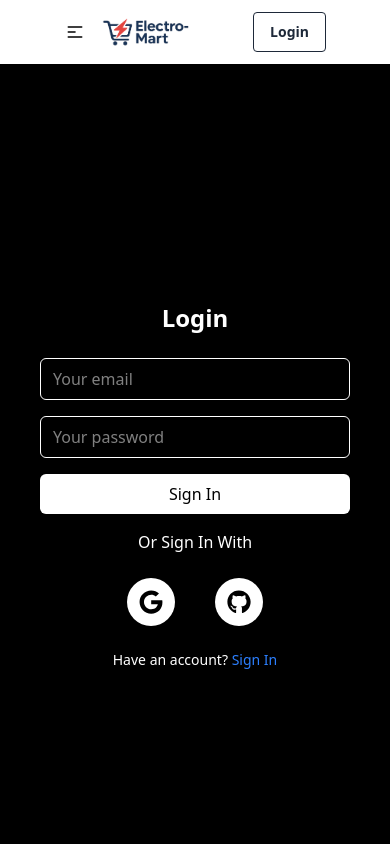
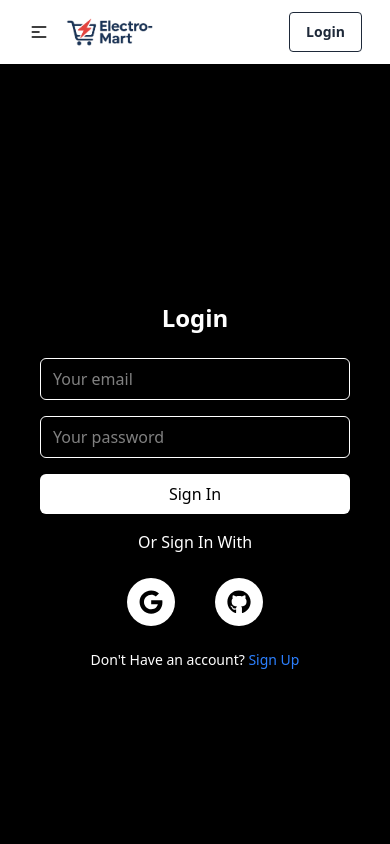
Before and after one commit to MMunim90/Electro-Mart-nextjs, a Next.js app: page /login in a window 390 px wide. Shown: the top 844 px of the page. Built offline with nearby package versions, Linux system fonts and the light colour scheme; no server answers.

Commit message:
added middleware

```diff
--- a/src/app/login/components/LoginForm.jsx
+++ b/src/app/login/components/LoginForm.jsx
@@ -67,9 +67,9 @@ export default function LoginForm() {
 
       {/* Sign Up Link */}
       <p className="text-center text-sm mt-6">
-        Have an account?{" "}
+        Don't Have an account?{" "}
         <a href="/register" className="text-blue-500 hover:underline">
-          Sign In
+          Sign Up
         </a>
       </p>
     </form>
--- a/src/components/Navbar.jsx
+++ b/src/components/Navbar.jsx
@@ -24,7 +24,7 @@ export default function Navbar() {
     );
   };
   return (
-    <div className="navbar bg-white shadow-sm px-12 sticky top-0 z-50">
+    <div className="navbar bg-white shadow-sm px-3 md:px-6 lg:px-12 sticky top-0 z-50">
       <div className="navbar-start">
         <div className="dropdown">
           <div
--- /dev/null
+++ b/src/middleware.js
@@ -0,0 +1,16 @@
+import { getToken } from "next-auth/jwt";
+import { NextResponse } from "next/server";
+
+export const middleware = async (req) => {
+    const token = await getToken({req})
+    if(token){
+        return NextResponse.next();
+    }
+    else{
+        return NextResponse.redirect(new URL('/login', req.url))
+    }
+};
+
+export const config = {
+  matcher: ["/dashboard/addProduct",],
+};
```
